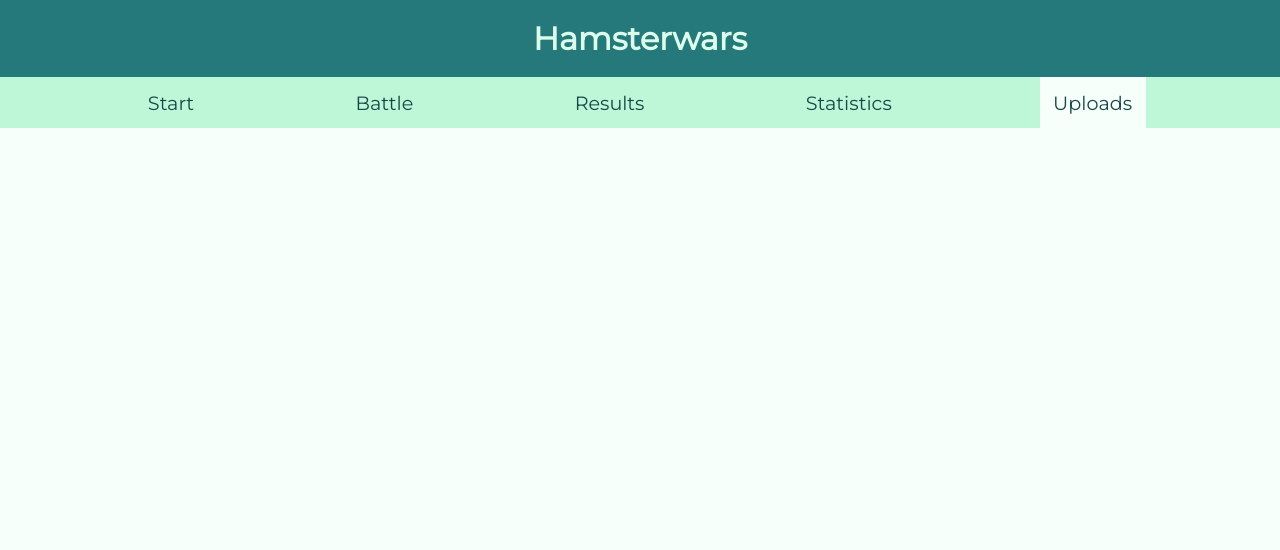
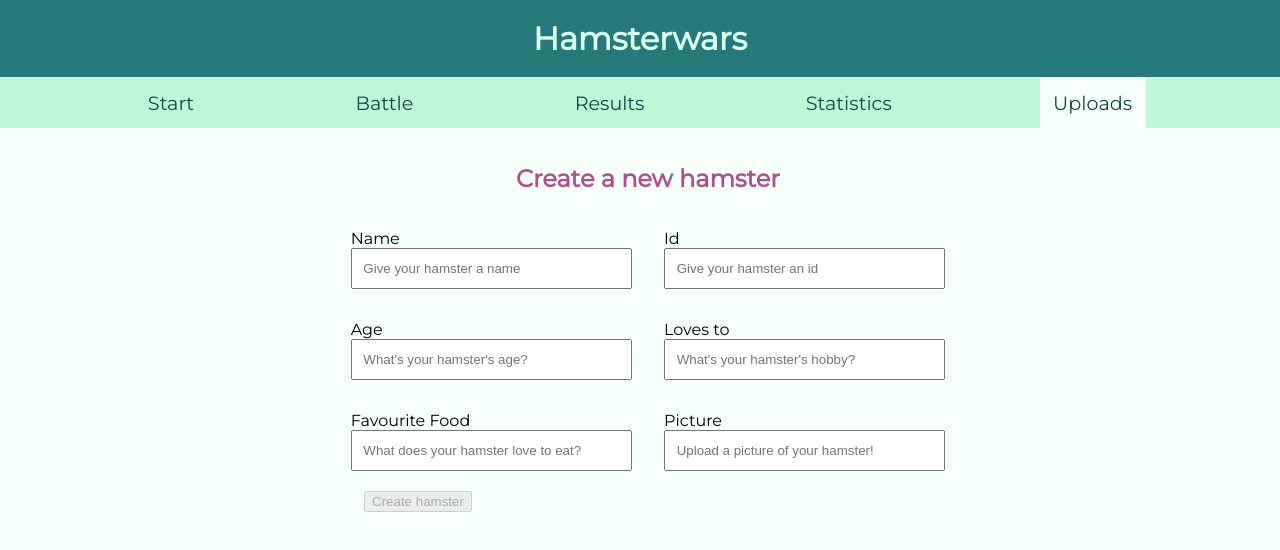
Before and after one commit to EviIoannou/hamsterwars-2.0, a React (Create React App) app: page /upload in a window 1280 px wide. Shown: the top 550 px of the page. Built offline with nearby package versions, Linux system fonts and the light colour scheme.

Commit message:
Upload new hamster with error handling

```diff
--- a/src/App.js
+++ b/src/App.js
@@ -4,6 +4,7 @@ import './App.css';
 import Battle from './components/Battle';
 import AllMatches from './components/AllMatches';
 import SpecificMatch from './components/SpecificMatch';
+import UploadHamster from './components/UploadHamster';
 
 function App() {
 
@@ -28,7 +29,7 @@ function App() {
                 <Route path='/matchup'><AllMatches /></Route>
 
                 <Route path='/statistics'></Route>
-                <Route path='/upload'></Route>
+                <Route path='/upload'><UploadHamster /></Route>
                 <Route path="/"></Route>
             </Switch>
         </main>
--- a/src/components/Battle.jsx
+++ b/src/components/Battle.jsx
@@ -11,10 +11,12 @@ const Battle = () =>{
     const [firstContestant, setFirstContestant] = useState('');
     const [secondId, setSecondId] = useState(0);
     const [secondContestant, setSecondContestant] = useState('');
+    const [gameId, setGameId]= useState (0);
 
     const sameContestantError = firstId===secondId && firstId!==0;
     const chooseContestants = async () =>{
         setWinner('');
+        setGameId(0);
         if (firstId !==0) { setFirstContestant(await getHamster(firstId))}
         else if (firstId ===0) {setFirstContestant(await getRandomHamster())
         }
@@ -26,7 +28,7 @@ const Battle = () =>{
      async function postGame(hamster){
       try{
         setWinner(hamster)
-        await postGameData(firstContestant.id, secondContestant.id, hamster.id)
+        await postGameData(firstContestant.id, secondContestant.id, hamster.id, setGameId)
      }
 
      catch(err){
@@ -95,6 +97,7 @@ const Battle = () =>{
                     <p className='name'> {secondContestant.name}</p>
                 </div>
             </div>
+            <p className="game-id">{gameId!== 0 ?` Game with ID ${gameId} was created!` : null}</p>
         </section>
     )
 
@@ -127,7 +130,7 @@ async function getRandomHamster() {
     }
   }
 
-  function postGameData(first, second, winnerId) {
+  function postGameData(first, second, winnerId, setGameId) {
       const data = { contestants: [{id : first}, {id : second}], winner: winnerId }
       console.log(data)
     fetch('api/games', {
@@ -140,6 +143,7 @@ async function getRandomHamster() {
       .then(response => response.json())
       .then(data => {
         console.log('Success:', data);
+        setGameId(data.id)
       })
       .catch((error) => {
         console.error('Error:', error);
--- /dev/null
+++ b/src/components/UploadHamster.jsx
@@ -0,0 +1,184 @@
+import React, { useState, useEffect }   from 'react';
+import '../stylings/UploadHamster.css';
+
+const UploadHamster = () =>{
+    //get all hamster data in order to check that the new id doesn't already exist
+    const [hamsters, setHamsters] = useState(null);
+    const [newHamster, setNewHamster] = useState (null);
+
+    const [name, setName] = useState('');
+    const [id, setId] = useState('');
+    const [age, setAge] = useState ('');
+    const [hobby, setHobby] = useState ('');
+    const [favFood, setFavFood] = useState('');
+    const [pic, setPic] = useState ('');
+
+    const [nameTouched, setNameTouched] = useState(false);
+    const [idTouched, setIdTouched] = useState(false);
+    const [ageTouched, setAgeTouched] = useState (false);
+    const [hobbyTouched, setHobbyTouched] = useState (false);
+    const [favFoodTouched, setFavFoodTouched] = useState(false);
+    const [picTouched, setPicTouched] = useState (false);
+
+    let [nameClass, nameError] = nameTouched ? validateText(name) : ['', '']
+    let [idClass, idError] = idTouched && hamsters!==null ? validateId(id) : ['', '']
+    let [ageClass, ageError] = ageTouched ? validateAge(age) : ['', '']
+    let [hobbyClass, hobbyError] = hobbyTouched ? validateText(hobby) : ['', '']
+    let [favFoodClass, favFoodError] = favFoodTouched ? validateText(favFood) : ['', '']
+    let [picClass, picError] = picTouched ? validateFile(pic) : ['', '']
+
+    // if all fields are field in and they are valid, then the form is valid
+    let formIsValid = nameTouched && idTouched && ageTouched && hobbyTouched && favFoodTouched && picTouched
+                && (nameError=== '') && (idError === '') && (ageError === '') && (hobbyError === '')
+                && (favFoodError === '') && (picError === '')
+
+    useEffect(() =>{
+    async function getHamsters() {
+    try{
+        if(id!== ''){
+         const response = await fetch('/api/hamsters')
+        const hamsterObject = await response.json();
+        console.log(hamsterObject.hamsters)
+        await setHamsters(hamsterObject.hamsters)
+
+        }
+
+    }
+    catch(error){
+        console.log('Fetch failed. Error:', error)
+        return null;
+    }
+    }
+    getHamsters();
+    }, [id])
+
+    return(
+        <section className="upload-hamster">
+            <h2>Create a new hamster</h2>
+            <div className='form-inputs'>
+                <div>
+                    <label>Name</label> <br/>
+                    <input type="text" placeholder="Give your hamster a name"
+                    onChange={(e) => {setName(e.target.value)}}
+                    onBlur={() => {setNameTouched(true)}}
+                    className={nameClass}/>
+                    <p className='error'>{nameError}</p>
+                </div>
+                <div>
+                    <label>Id</label> <br/>
+                    <input type="text" placeholder="Give your hamster an id"
+                    onChange={(e) => {setId(Number(e.target.value))}}
+                    onBlur={() => {setIdTouched(true)}}
+                    className={idClass}/>
+                    <p className='error'>{idError}</p>
+                </div>
+                <div>
+                    <label>Age</label> <br/>
+                    <input type="text" placeholder="What's your hamster's age?"
+                    onChange={(e) => {setAge(e.target.value)}}
+                    onBlur={() => {setAgeTouched(true)}}
+                    className={ageClass}/>
+                    <p className='error'>{ageError}</p>
+                </div>
+
+                <div>
+                    <label>Loves to</label> <br/>
+                    <input type="text" placeholder="What's your hamster's hobby?"
+                    onChange={(e) => {setHobby(e.target.value)}}
+                    onBlur={() => {setHobbyTouched(true)}}
+                    className={hobbyClass}/>
+                    <p className='error'>{hobbyError}</p>
+                </div>
+                <div>
+                    <label>Favourite Food</label> <br/>
+                    <input type="text" placeholder="What does your hamster love to eat?"
+                    onChange={(e) => {setFavFood(e.target.value)}}
+                    onBlur={() => {setFavFoodTouched(true)}}
+                    className={favFoodClass}/>
+                    <p className='error'>{favFoodError}</p>
+                </div>
+                <div>
+                    <label>Picture</label> <br/>
+                    <input type="text" placeholder="Upload a picture of your hamster!"
+                    onChange={(e) => {setPic(e.target.value)}}
+                    onBlur={() => {setPicTouched(true)}}
+                    className={picClass}/>
+                    <p className='error'>{picError}</p>
+                </div>
+
+            </div>
+
+            <button disabled={!formIsValid}
+            onClick={() => (formIsValid ? postHamster() : null)}>
+                Create hamster
+            </button>
+            <p>{ newHamster!== null
+                ? `${newHamster.name} with ID ${newHamster.id} is ready for hamsterwars!`
+                : null}
+            </p>
+        </section>
+    )
+
+    function validateText(string){
+        if(string === '') {
+            return ['invalid', 'This field cannot be empty']}
+        else {
+            return ['valid', '']
+        }
+    }
+    function validateAge(age) {
+        let ageAsNumber = Number(age)
+            if (age === '') {return ['invalid', 'This field cannot be empty']}
+            else if(ageAsNumber < 1) { return['invalid', 'Your hamster must be older than 0']}
+            else if(isNaN(ageAsNumber)) {return ['invalid', 'Age can only include numbers']}
+            else if (age.includes('.')) {return ['invalid' , 'Age can only include integers']}
+
+            else { return ['valid', '']}
+    }
+
+    function validateId(id) {
+        let idAsNumber = Number(id)
+            if (id === '') {return ['invalid', 'This field cannot be empty']}
+            else if(id < 1) { return ['invalid', 'Id needs to be more than 0']}
+            else if(isNaN(idAsNumber)) {return ['invalid', 'Id can only include numbers']}
+            else if(hamsters.find(h => h.id === idAsNumber)!== undefined) {return ['invalid', 'Id already exists']}
+            else { return ['valid', '']}
+    }
+
+    function validateFile(picture){
+        if(picture === '') {
+            return ['invalid', 'This field cannot be empty']}
+        else if(!picture.endsWith('.jpg') && !picture.endsWith('.png')) {
+                return ['invalid', 'Only jpg and png files accepted']}
+        else {
+            return ['valid', '']
+        }
+    }
+
+async function postHamster() {
+
+    const data = {
+        name: name, id: id, age: age, loves: hobby,
+        favFood: favFood, imgName: pic
+    }
+
+  await fetch(`/api/hamsters`, {
+      method: 'POST',
+      headers: {
+        'Content-Type': 'application/json',
+      },
+      body: JSON.stringify(data),
+    })
+    .then(response => response.json())
+    .then(data => {
+      console.log('Success:', data);
+      setNewHamster(data.hamster)
+    })
+    .catch((error) => {
+      console.error('Error:', error);
+    });
+}
+
+}
+
+export default UploadHamster;
--- a/src/stylings/Battle.css
+++ b/src/stylings/Battle.css
@@ -41,6 +41,7 @@ p.error{
     background-color: rgb(236, 252, 243);
     color: rgb(207, 26, 26);
     font-weight: bold;
+    font-size: 0.9em;
     padding: 0.3em;
     margin: 0.5em 0.5em 0.8em;
 }
@@ -63,3 +64,8 @@ p.error{
 .name{
     text-align: center;
 }
+
+.game-id{
+    font-size: 0.8em;
+    margin-left: 1em;
+}
--- /dev/null
+++ b/src/stylings/UploadHamster.css
@@ -0,0 +1,52 @@
+.upload-hamster {
+    margin-left: 1em;
+    align-self: center;
+}
+
+.upload-hamster h2{
+    text-align: center;
+    margin: 1.5em 0;
+    color: #AD5091;
+}
+
+.upload-hamster input{
+    width: 20vw;
+    padding: 0.8em;
+
+}
+
+.upload-hamster input:focus {
+    border-color: #AD5091;
+}
+.upload-hamster button {
+    margin: 1em
+}
+
+.form-inputs{
+    display: grid;
+    grid-template-columns: auto auto;
+    column-gap: 2em;
+    row-gap: 1.5em;
+
+}
+
+.form-inputs .error{
+    margin: 0;
+    background-color: transparent;
+    color: rgb(214, 0, 0);
+    font-size: 0.8em;
+}
+
+
+.form-inputs .valid{
+    border: 1.4px solid rgb(10, 109, 10);
+    /* border-color: rgb(10, 109, 10); */
+}
+
+.form-inputs .invalid{
+    border: 1.4px solid rgb(214, 0, 0)
+}
+
+.form-inputs input[type=text]:focus {
+    border: 2px solid #AD5091;
+}
```
Also changed, not shown: 1 other file (tests, documents, lock files or other folders).
